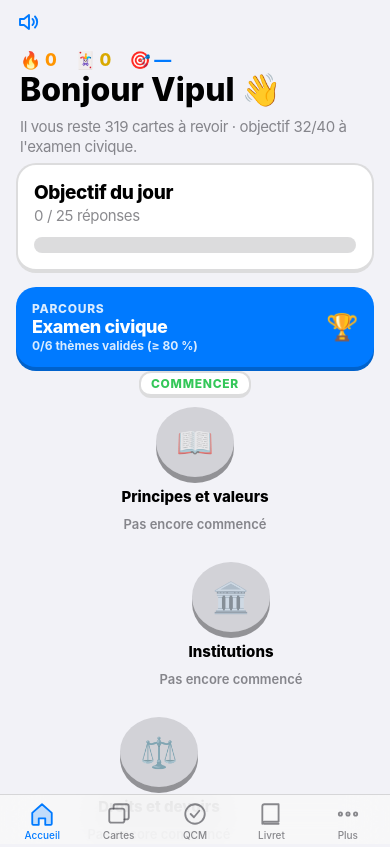
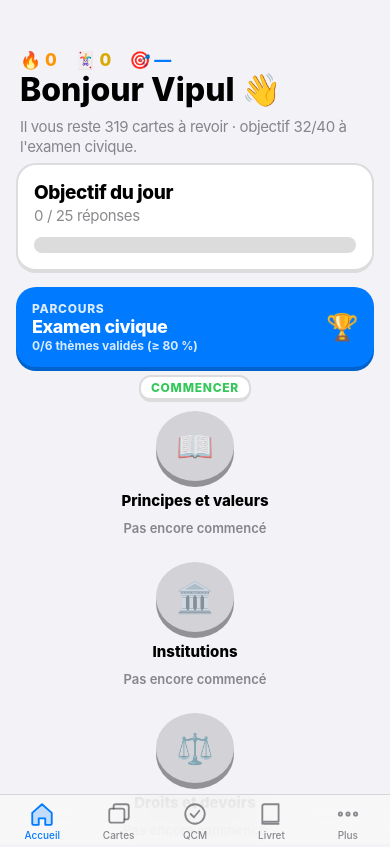
Before and after one commit to vipulsinghmaster-ui/french-nationality-prep, a plain HTML site: page index.html in a window 390 px wide. Shown: the top 847 px of the page. Drawn offline with Linux system fonts and the light colour scheme.

Commit message:
Phone: straight theme path, remove top-bar speaker, pin Accueil to top on launch (v6)

```diff
--- a/index.html
+++ b/index.html
@@ -121,7 +121,7 @@ a{color:var(--blue)}
 #mnb button[hidden]{display:none}
 #mnb button:active{background:var(--fill)}
 #mnBack .mi{width:22px;height:22px}
-#mnTr{justify-content:center}
+#mnTr{display:none!important}
 #mnTr::before{content:"";width:24px;height:24px;background:currentColor;-webkit-mask:var(--i-spk) center/contain no-repeat;mask:var(--i-spk) center/contain no-repeat}
 #mnTr[data-on="1"]::before{-webkit-mask-image:var(--i-pause);mask-image:var(--i-pause)}
 #mlt{display:block;font:700 34px/1.2 var(--sans);letter-spacing:.01em;padding:2px 4px 8px}
@@ -292,9 +292,8 @@ body.dark .opt.ok{color:var(--ok)}
 #path{margin:0 0 14px}
 #path .unit{background:var(--blue);box-shadow:0 4px 0 var(--blueD);border-radius:20px;color:#fff;padding:14px 16px;display:flex;justify-content:space-between;align-items:center}
 #path .unit small{display:block;opacity:.85;font:800 12px var(--rounded);text-transform:uppercase;letter-spacing:.06em}#path .unit b{font:800 18px var(--rounded)}
-#path .nodes{display:flex;flex-direction:column;align-items:center;gap:30px;padding:40px 0 14px}
+#path .nodes{display:flex;flex-direction:column;align-items:center;gap:26px;padding:44px 0 14px}
 .pnode{display:flex;flex-direction:column;align-items:center;gap:10px;background:none;border:0;padding:0;color:var(--ink);cursor:pointer;font:800 15px var(--rounded);text-align:center;max-width:220px;position:relative}
-.pnode:nth-child(even){transform:translateX(36px)}.pnode:nth-child(3n){transform:translateX(-36px)}
 .pnode .c{width:78px;height:70px;border-radius:50%;display:grid;place-items:center;font-size:30px;color:#fff;background:var(--blue);box-shadow:0 6px 0 var(--blueD);transition:transform .08s,box-shadow .08s}
 .pnode:active .c{transform:translateY(6px);box-shadow:none}
 .pnode.gold .c{background:var(--gold);box-shadow:0 6px 0 var(--goldD)}
@@ -898,7 +897,7 @@ $("mtabs").onclick=e=>{const b=e.target.closest("button");if(b)show(b.dataset.m)
 $("moreList").onclick=e=>{const b=e.target.closest("button");if(b)show(b.dataset.m)};
 $("mnBack").onclick=()=>show("more");
 $("mnTr").onclick=()=>mnSrc&&mnSrc.click();
-history.scrollRestoration="manual";addEventListener("pageshow",()=>scrollTo(0,0));
+history.scrollRestoration="manual";document.documentElement.style.overflowAnchor="none";const top0=()=>{if(!document.body.classList.contains("lesson"))scrollTo(0,0)};addEventListener("pageshow",top0);addEventListener("load",()=>{top0();setTimeout(top0,150);setTimeout(top0,600)});document.addEventListener("visibilitychange",()=>{if(!document.hidden&&scrollY<200)top0()});
 addEventListener("scroll",()=>$("mnb").classList.toggle("sc",scrollY>38),{passive:true});
 // swipe from the left edge = back (like UINavigationController)
 {let x0=null,y0=0;addEventListener("touchstart",e=>{const t=e.touches[0];x0=t.clientX<28?t.clientX:null;y0=t.clientY},{passive:true});
--- a/sw.js
+++ b/sw.js
@@ -1,5 +1,5 @@
 // Offline cache for the French Nationality Prep PWA. Bump VERSION when files change.
-const VERSION = "frnat-v5";
+const VERSION = "frnat-v6";
 const CORE = [
   "./", "./index.html", "./manifest.webmanifest",
   "./official-questions.js", "./official-answers.js", "./livret-data.js",
```
